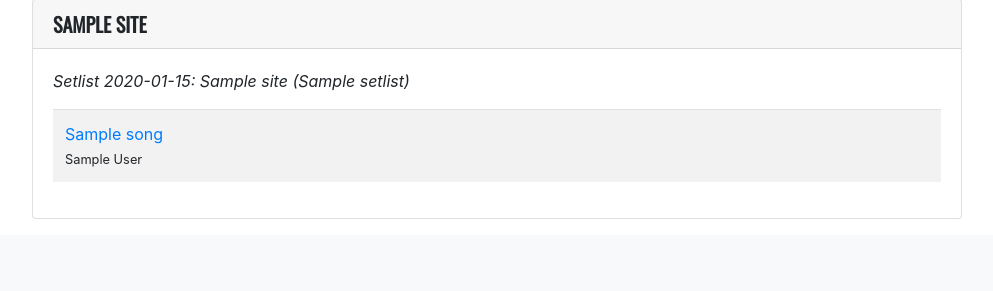
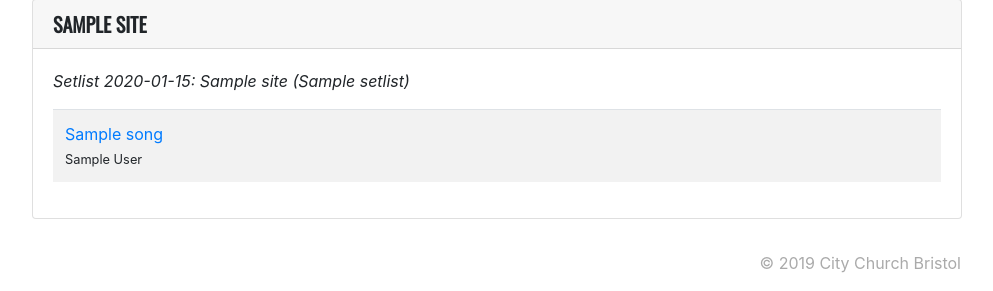
Before and after one commit to citychurchbris/reflectworship, a Django app: page / in a window 1280 px wide. Shown: the part 669-960 px from the top of the page, without its empty margins (143-1136 px from the left). Before the commit the page ends 888 px from the top, so only its background shows below. Run offline with Django 3.2, Linux system fonts and the light colour scheme; tables that the repository leaves empty hold one stand-in row (values such as "Sample post"); parts of the project's set-up code (start-up, migrations or seed data) failed here and were passed over; some libraries are stand-ins or nearby versions; grey boxes are pictures that could not be loaded.

Commit message:
Add footer

```diff
--- a/reflectsongs/static/reflect/styles.css
+++ b/reflectsongs/static/reflect/styles.css
@@ -14,3 +14,9 @@ h1, h2, h3, h4, h5 {
 }
 
 .embed-container { position: relative; padding-bottom: 56.25%; height: 0; overflow: hidden; max-width: 100%; } .embed-container iframe, .embed-container object, .embed-container embed { position: absolute; top: 0; left: 0; width: 100%; height: 100%; }
+
+#footer {
+    color: #aaa;
+    text-align: right;
+    padding: 1em;
+}
--- a/reflectsongs/templates/reflectsongs/base.html
+++ b/reflectsongs/templates/reflectsongs/base.html
@@ -52,6 +52,11 @@
       {% endblock %}
 
     </div>
+
+    <div id="footer" class="container">
+      &copy; 2019 City Church Bristol
+    </div>
+
     <!-- Optional JavaScript -->
     <!-- jQuery first, then Popper.js, then Bootstrap JS -->
     <script src="https://code.jquery.com/jquery-3.3.1.slim.min.js" integrity="sha384-q8i/X+965DzO0rT7abK41JStQIAqVgRVzpbzo5smXKp4YfRvH+8abtTE1Pi6jizo" crossorigin="anonymous"></script>
```
